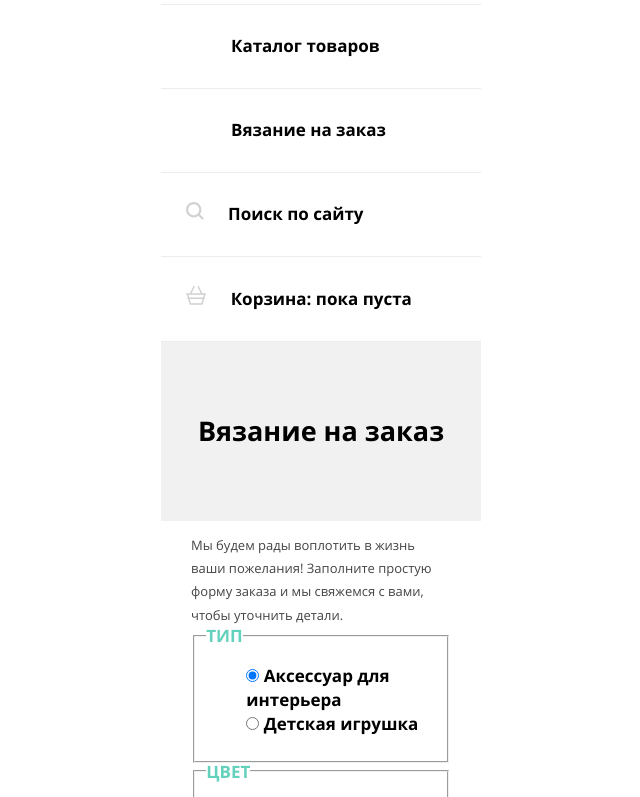
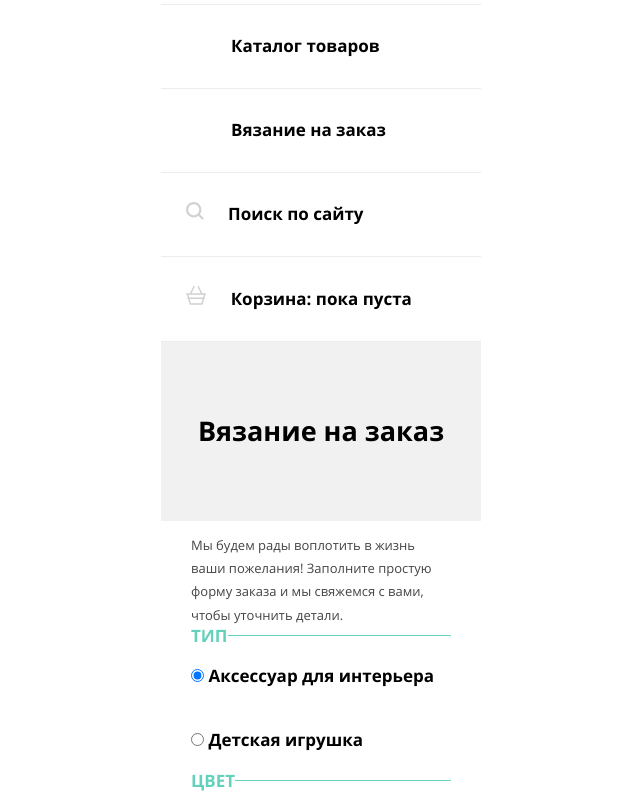
Before and after one commit to Vika612/1282725-mishka-19, a website: page source/form.html in a window 1280 px wide. Shown: the part 77-874 px from the top of the page, without its empty margins (319-959 px from the left). Drawn offline with nearby package versions, Linux system fonts and the light colour scheme; files that its build step writes are made by us from their sources; files whose address does not match are found by name.

Commit message:
Начало стилизации страницы form

```diff
--- a/source/sass/blocks/order.scss
+++ b/source/sass/blocks/order.scss
@@ -1,3 +1,10 @@
+.order__set {
+  margin: 0;
+  padding: 0;
+  border: none;
+  border-top: 1px solid #63d1bb;
+}
+
 .order__description {
   line-height: 1.8;
 }
@@ -8,3 +15,19 @@
 
   color: #63d1bb;
 }
+
+.order__list {
+  margin: 0;
+  padding: 0;
+}
+
+.order__sign {
+  line-height: 1;
+
+  color: #000000;
+}
+
+.order__type-item,
+.order__color-item {
+  padding: 20px 0;
+}
```
